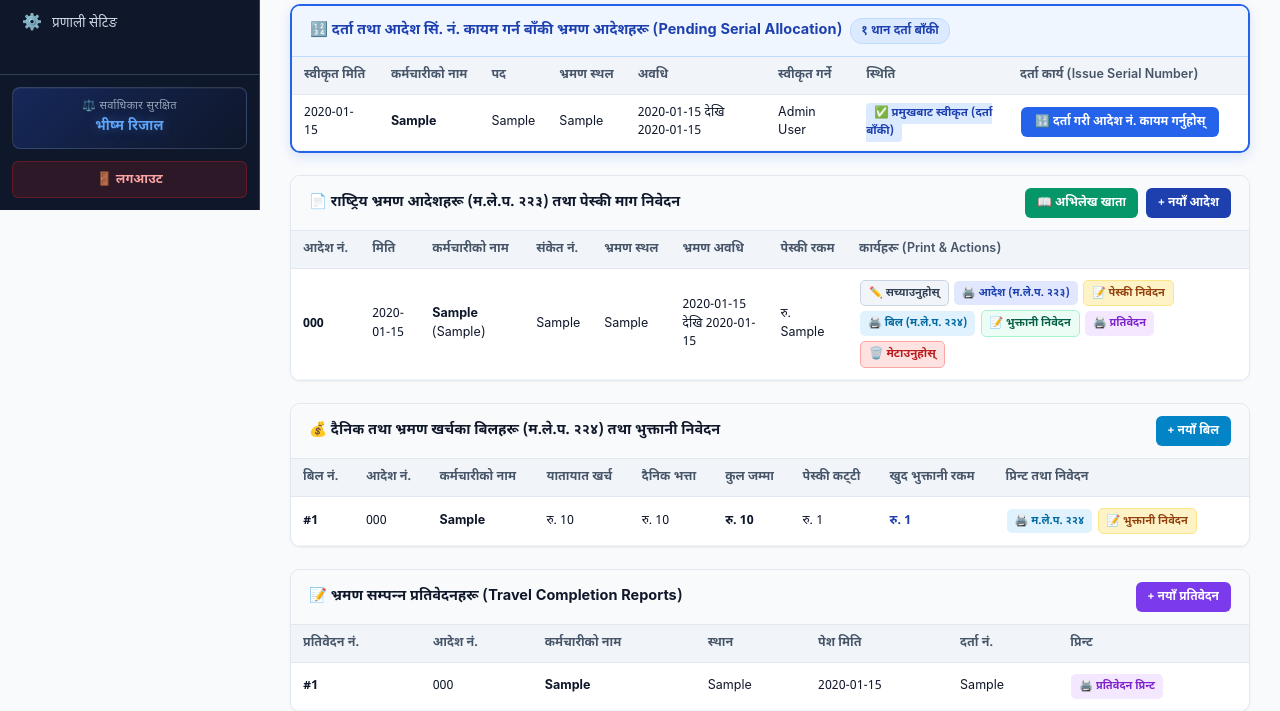
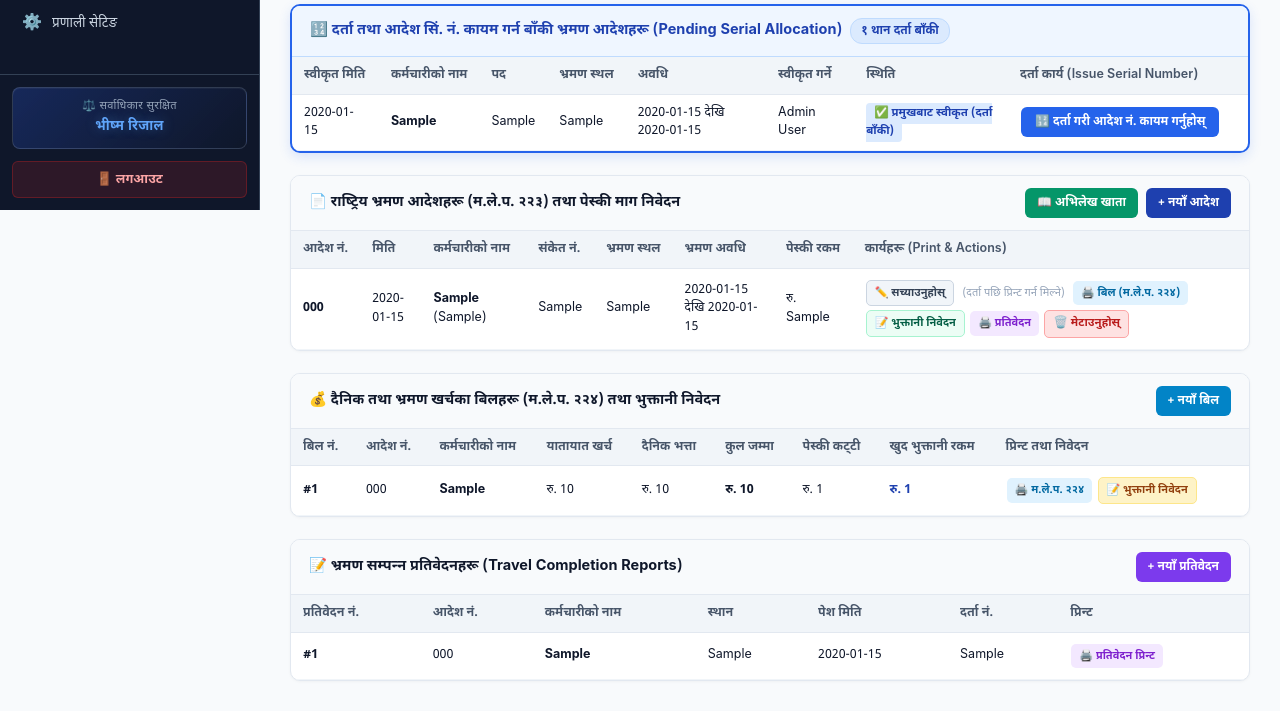
Before and after one commit to Vhlsjhapa/tada_system, a Django app: page / in a window 1280 px wide. Shown: the part 590-1301 px from the top of the page. Run offline with Django 5.2, Linux system fonts and the light colour scheme; a user stored in the database is signed in; data comes from the database, SQL or seed files in the repository; tables that the repository leaves empty hold one stand-in row (values such as "Sample post").

Commit message:
Implement RBAC and Workflow State Machine

```diff
--- a/templates/dashboard.html
+++ b/templates/dashboard.html
@@ -871,12 +871,12 @@
                             </span>
                         </td>
                         <td>
-                            {% if is_admin or is_finance %}
+                            {% if is_admin or is_attendance %}
                             <a href="/order/{{ ord.pk }}/action/register/?next=/" onclick="return promptRegisterNumber('{{ ord.pk }}');" class="btn-table" style="background:#2563eb; color:white; font-weight:700; padding:6px 14px; font-size:12px; border-radius:6px;">
                                 🔢 दर्ता गरी आदेश नं. कायम गर्नुहोस्
                             </a>
                             {% else %}
-                            <span style="color:#64748b; font-size:11.5px;">आर्थिक प्रशासन/दर्ता शाखामा विचाराधीन</span>
+                            <span style="color:#64748b; font-size:11.5px;">दर्ता शाखामा विचाराधीन</span>
                             {% endif %}
                         </td>
                     </tr>
@@ -984,8 +984,18 @@
                             <td>रु. {{ ord.advance_amount|default:"०" }}</td>
                             <td>
                                 <a href="/order/{{ ord.pk }}/edit/" class="btn-table btn-edit-action">✏️ सच्याउनुहोस्</a>
-                                <a href="/order/{{ ord.pk }}/" target="_blank" class="btn-table btn-print-order">🖨️ आदेश (म.ले.प. २२३)</a>
-                                <a href="/order/{{ ord.pk }}/nivedan/" target="_blank" class="btn-table btn-print-nivedan">📝 पेस्की निवेदन</a>
+
+                                {% if ord.status == 'DRAFT' %}
+                                    <a href="/order/{{ ord.pk }}/action/submit/?next=/" class="btn-table" style="background:#fef3c7; color:#92400e; border:1px solid #fde68a;">📤 स्वीकृतिका लागि पेश गर्नुहोस</a>
+                                {% endif %}
+
+                                {% if ord.status == 'REGISTERED' or ord.status == 'FINANCE_CLEARED' or ord.status == 'ATTENDANCE_RECORDED' %}
+                                    <a href="/order/{{ ord.pk }}/" target="_blank" class="btn-table btn-print-order">🖨️ आदेश (म.ले.प. २२३)</a>
+                                    <a href="/order/{{ ord.pk }}/nivedan/" target="_blank" class="btn-table btn-print-nivedan">📝 पेस्की निवेदन</a>
+                                {% else %}
+                                    <span style="color:#94a3b8; font-size:11px; display:inline-block; padding:4px;">(दर्ता पछि प्रिन्ट गर्न मिल्ने)</span>
+                                {% endif %}
+
 
                                 {% if ord.bill %}
                                     <a href="/bill/{{ ord.bill.pk }}/" target="_blank" class="btn-table btn-print-bill">🖨️ बिल (म.ले.प. २२४)</a>
--- a/travel/models.py
+++ b/travel/models.py
@@ -181,6 +181,7 @@ class Employee(models.Model):
 
 class TravelOrder(models.Model):
     STATUS_CHOICES = (
+        ('DRAFT', 'मस्यौदा'),
         ('PENDING', 'पेश भएको (विचाराधीन)'),
         ('RECOMMENDED', 'सिफारिस गरिएको'),
         ('APPROVED', 'स्वीकृत'),
@@ -207,7 +208,7 @@ class TravelOrder(models.Model):
     status = models.CharField(
         max_length=20,
         choices=STATUS_CHOICES,
-        default='REGISTERED',
+        default='DRAFT',
         db_index=True,
         verbose_name="आदेश स्थिति"
     )
--- a/travel/views.py
+++ b/travel/views.py
@@ -61,6 +61,10 @@ def is_admin(user):
 @login_required
 def reset_now_direct(request):
     """Direct GET/POST endpoint to wipe all travel orders/bills/reports and reset sequence to 0."""
+    if not is_admin(request.user):
+        messages.error(request, "यो कार्य गर्नको लागि तपाईँलाई अनुमति छैन (Admin only)।")
+        return redirect('/')
+
     reports_count, _ = TravelReport.objects.all().delete()
     bills_count, _ = TravelBill.objects.all().delete()
     orders_count, _ = TravelOrder.objects.all().delete()
@@ -325,8 +329,8 @@ def dashboard(request):
     else:
         pending_approval_orders = my_orders.filter(status='PENDING')
 
-    # 2. Pending Registration Queue (Finance/Register desk allocation: status='APPROVED')
-    if admin_mode or finance_mode:
+    # 2. Pending Registration Queue (Attendance/Register desk allocation: status='APPROVED')
+    if admin_mode or attendance_mode:
         pending_registration_orders = TravelOrder.objects.filter(status='APPROVED').select_related('employee', 'office_ref', 'created_by').order_by('-id')
     else:
         pending_registration_orders = my_orders.filter(status='APPROVED')
@@ -953,6 +957,7 @@ def api_order_detail(request, pk):
 def order_workflow_action(request, pk, action):
     """
     आदेश कार्यप्रवाह (Workflow Transition Action):
+    - submit: प्रयोगकर्ताद्वारा पेश (DRAFT -> PENDING)
     - recommend: सिफारिसकर्ताद्वारा सिफारिस (PENDING -> RECOMMENDED)
     - approve: स्वीकृतकर्ताद्वारा स्वीकृत (RECOMMENDED/PENDING -> APPROVED)
     - clear_finance: आर्थिक प्रशासनद्वारा भुक्तानी फछ्र्यौट (APPROVED/REGISTERED -> FINANCE_CLEARED)
@@ -972,7 +977,15 @@ def order_workflow_action(request, pk, action):
 
     today_bs = get_today_bs()
 
-    if action == 'recommend':
+    if action == 'submit':
+        if order.status != 'DRAFT':
+            messages.error(request, "यो भ्रमण आदेश पहिल्यै पेश भइसकेको छ।")
+        else:
+            order.status = 'PENDING'
+            order.save()
+            messages.success(request, f"भ्रमण आदेश #{order.id} स्वीकृतिका लागि पेश गरियो।")
+
+    elif action == 'recommend':
         if not admin_mode and order.created_by == user and not user.is_staff:
             messages.error(request, "आफ्नो भ्रमण आदेश आफैंले सिफारिस गर्न मिल्दैन।")
             return redirect(f'/order/{order.id}/')
@@ -985,7 +998,7 @@ def order_workflow_action(request, pk, action):
 
     elif action == 'approve':
         if not (admin_mode or approver_mode):
-            messages.error(request, "भ्रमण आदेश स्वीकृत गर्ने अधिकार कार्यालय प्रमुख / प्रशासकलाई मात्र छ।")
+            messages.error(request, "भ्रमण आदेश स्वीकृत गर्ने अधिकार कार्यालय प्रमुखलाई मात्र छ।")
             return redirect(f'/order/{order.id}/')
         order.status = 'APPROVED'
         order.approved_by = user
@@ -1003,8 +1016,8 @@ def order_workflow_action(request, pk, action):
         messages.success(request, f"भ्रमण आदेश #{order.id} को आर्थिक प्रशासन फछ्र्यौट सम्पन्न भयो।")
 
     elif action == 'register':
-        if not (admin_mode or finance_mode):
-            messages.error(request, "भ्रमण आदेश दर्ता गरी आदेश नं. कायम गर्ने अधिकार लेखा / आर्थिक प्रशासन शाखा (Finance) लाई मात्र छ।")
+        if not (admin_mode or attendance_mode):
+            messages.error(request, "भ्रमण आदेश दर्ता गरी आदेश नं. कायम गर्ने अधिकार दर्ता/चलानी फाँटलाई मात्र छ।")
             return redirect(f'/order/{order.id}/')
         if order.status not in ['APPROVED', 'FINANCE_CLEARED']:
             messages.error(request, "कार्यालय प्रमुख / स्वीकृत गर्ने पदाधिकारीले भ्रमण आदेश स्वीकृत (Approve) गरेपछि मात्र दर्ता गरी आदेश नं. कायम गर्न मिल्छ।")
```
